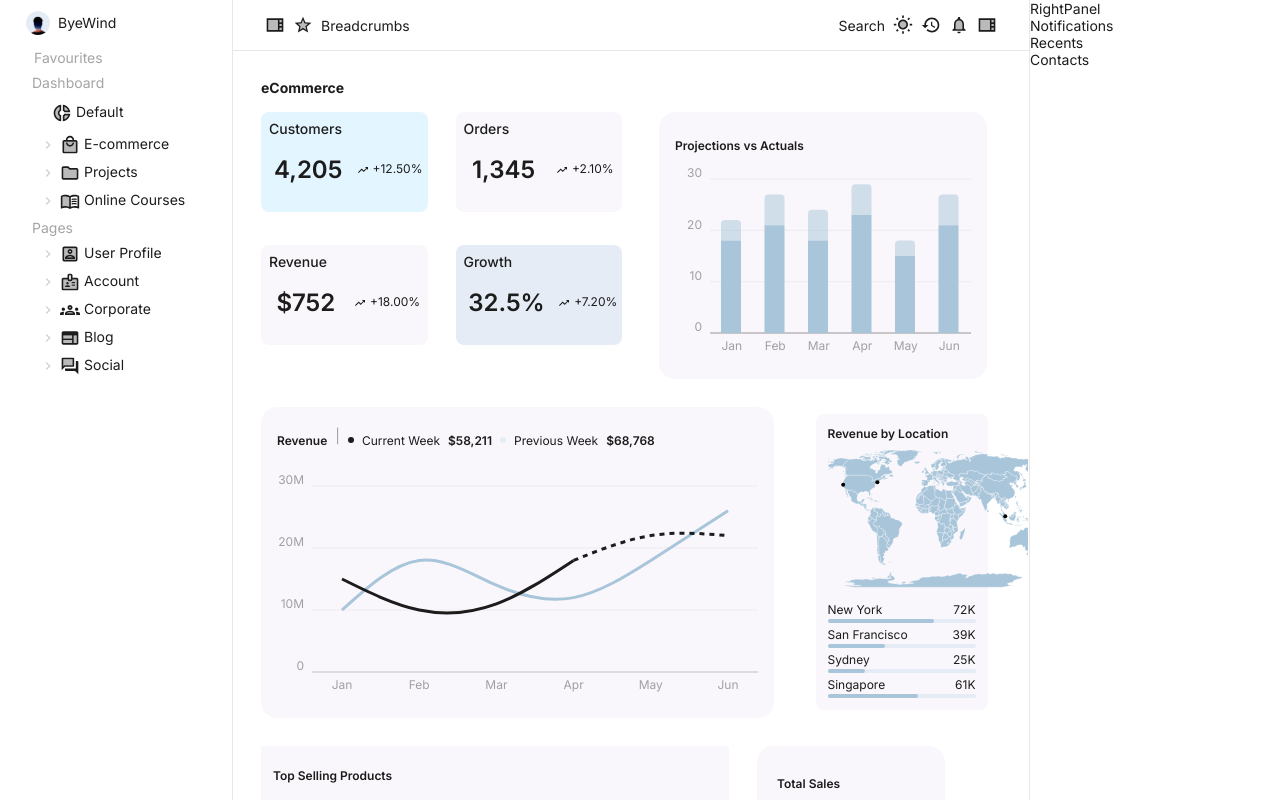
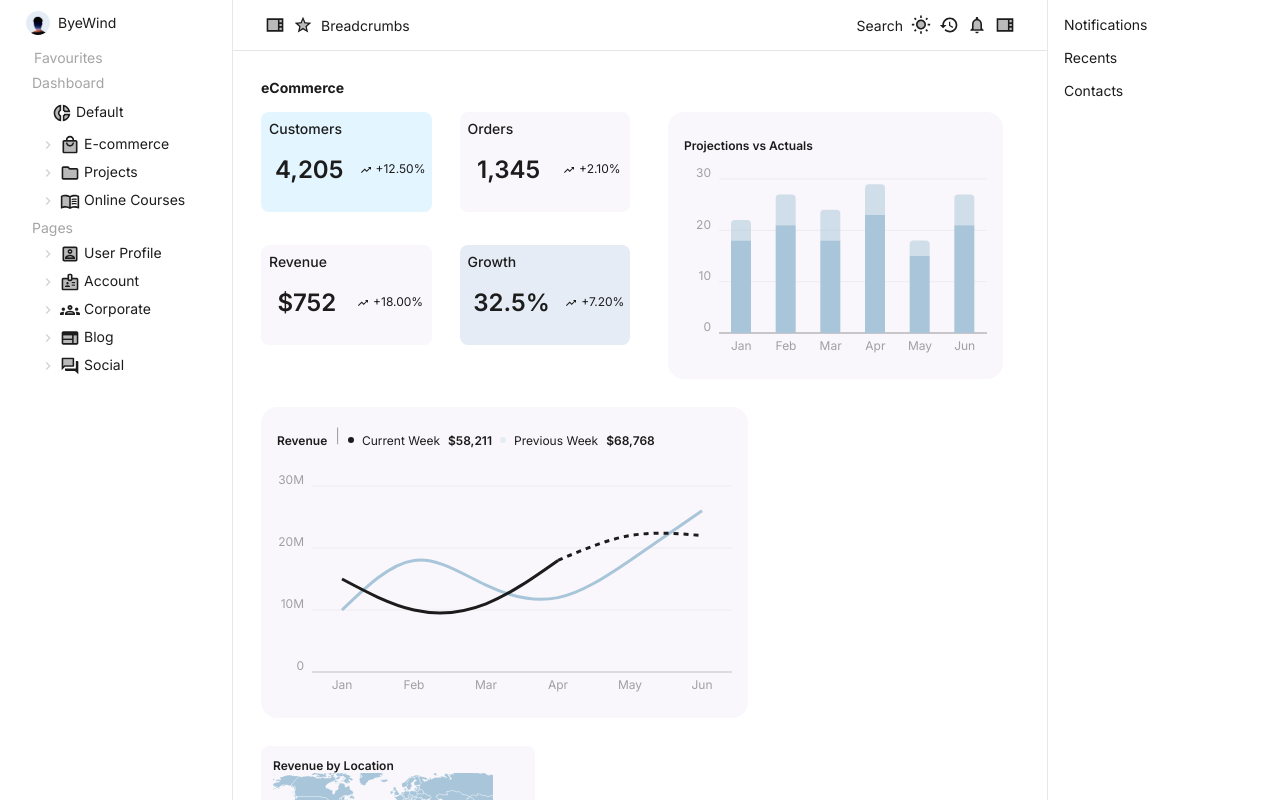
Before and after one commit to error404-sp/jp-dashboard, a React (Vite) app: page / in a window 1280 px wide. Both pictures are taken after a click on the button 1238 px from the left and 25 px from the top of the page. Shown: the top 800 px of the page. Built offline with nearby package versions, Linux system fonts and the light colour scheme.

Commit message:
layout fix

```diff
--- a/src/components/dashboard/LocationWise.jsx
+++ b/src/components/dashboard/LocationWise.jsx
@@ -33,7 +33,6 @@
 
     const tooltip = d3.select(tooltipRef.current);
 
-    // Height is automatically based on container's aspect ratio
     const height = containerRef.current.offsetHeight;
 
     const projection = d3
@@ -79,7 +78,7 @@
     <div className={styles.locationMapWrapper}>
       <span className={styles.title}>Revenue by Location</span>
       <div ref={containerRef} className={styles.locationMapContainer}>
-        <svg ref={svgRef} width={width} height="100%" />
+        <svg ref={svgRef} width={width - 30} height="100%" />
         <div ref={tooltipRef} className={styles.locationMapTooltip} />
       </div>
 
--- a/src/components/dashboard/dashboard.module.css
+++ b/src/components/dashboard/dashboard.module.css
@@ -87,7 +87,7 @@
   display: flex;
   flex-direction: column;
   gap: 0.75rem;
-  width: 65%;
+  width: 60%;
   background: var(--hover-bg);
   border-radius: 1rem;
   padding: 1rem;
@@ -174,14 +174,15 @@
 }
 
 .locationMapWrapper {
-  width: 20%;
+  min-width: 180px;
+  max-width: 90%;
   padding: 12px;
   background: var(--hover-bg);
   justify-content: center;
   display: flex;
   flex-direction: column;
   border-radius: 8px;
-  margin: auto;
+  /* margin: auto; */
   font-family: "Inter", sans-serif;
 }
 
@@ -242,8 +243,8 @@
 }
 
 .locationMapContainer {
-  width: 95%;
-  min-width: 200px;
+  width: 90%;
+  min-width: 250px;
   aspect-ratio: 16 / 9;
 }
 
@@ -278,7 +279,8 @@
   background: var(--hover-bg);
   color: var(--primary-black);
   height: 100%;
-  width: 20%;
+  min-width: 200px;
+  max-width: 90%;
   animation: fade-in 0.3s ease-in-out;
 }
 
@@ -376,7 +378,6 @@
   }
   .locationMapWrapper {
     width: 90%;
-
     gap: 28px;
   }
 }
--- a/src/components/layout/RightPanel.jsx
+++ b/src/components/layout/RightPanel.jsx
@@ -1,16 +1,37 @@
-import { useContext } from "react";
+import React, { useContext } from "react";
 import styles from "./layout.module.css";
 import { UIContext } from "../../contexts/UIContext";
 
 const RightPanel = () => {
-  const { state } = useContext(UIContext);
+  const { state, dispatch } = useContext(UIContext);
+  const { breakpoint, rightPanel, showNotif, showRecent } = state;
+
+  const handleClose = () => dispatch({ type: "CLOSE_RIGHT_PANEL" });
+
+  if (breakpoint === "desktop") {
+    return (
+      <div className={styles.rightPanel}>
+        {showNotif && <div>Notifications</div>}
+        {showRecent && <div>Recents</div>}
+        <div>Contacts</div>
+      </div>
+    );
+  }
+
+  if (!rightPanel) return null;
+
   return (
-    <div className={styles.rightPanel}>
-      RightPanel
-      {state.showNotif && <div>Notifications</div>}
-      {state.showRecent && <div>Recents</div>}
-      <div>Contacts</div>
+    <div className={styles.modalOverlay} onClick={handleClose}>
+      <div className={styles.modalContent} onClick={(e) => e.stopPropagation()}>
+        <button className={styles.closeBtn} onClick={handleClose}>
+          &times;
+        </button>
+        {showNotif && <div>Notifications</div>}
+        {showRecent && <div>Recents</div>}
+        <div>Contacts</div>
+      </div>
     </div>
   );
 };
+
 export default RightPanel;
--- a/src/components/layout/layout.module.css
+++ b/src/components/layout/layout.module.css
@@ -6,8 +6,8 @@
 .rightPanel {
   border-left: 1px solid var(--border-black);
   justify-self: flex-end;
-  min-width: 250px;
-  max-width: 25vw;
+  min-width: 200px;
+  max-width: 20vw;
 }
 
 .navBar {
@@ -30,3 +30,61 @@
   align-items: center;
   padding: 0 4px;
 }
+
+.rightPanel {
+  border-left: 1px solid var(--border-black);
+  justify-self: flex-end;
+  background: var(--background);
+  padding: 1rem;
+  overflow-y: auto;
+}
+
+.modalOverlay {
+  position: fixed;
+  top: 0;
+  left: 0;
+  width: 100%;
+  height: 100%;
+  background: rgba(0, 0, 0, 0.4);
+  display: flex;
+  justify-content: flex-end;
+  z-index: 1000;
+}
+
+.modalContent {
+  width: 80%;
+  max-width: 400px;
+  height: 100%;
+  background: var(--background);
+  padding: 1rem;
+  box-shadow: -2px 0 8px rgba(0, 0, 0, 0.2);
+  overflow-y: auto;
+  position: relative;
+  transform: translateX(100%);
+  animation: slideIn 0.3s forwards;
+}
+
+.closeBtn {
+  position: absolute;
+  top: 10px;
+  right: 15px;
+  font-size: 24px;
+  background: none;
+  border: none;
+  cursor: pointer;
+  color: var(--primary-black);
+}
+
+@keyframes slideIn {
+  from {
+    transform: translateX(100%);
+  }
+  to {
+    transform: translateX(0);
+  }
+}
+
+.rightPanel > div,
+.modalContent > div {
+  margin-bottom: 1rem;
+}
--- a/src/contexts/uiReducer.js
+++ b/src/contexts/uiReducer.js
@@ -18,6 +18,9 @@
     case "TOGGLE_RIGHTPANEL":
       return { ...state, rightPanel: !state.rightPanel };
 
+    case "CLOSE_RIGHT_PANEL":
+      return { ...state, rightPanel: false };
+
     case "SET_BREAKPOINT":
       const payload = action.payload;
       return {
```
